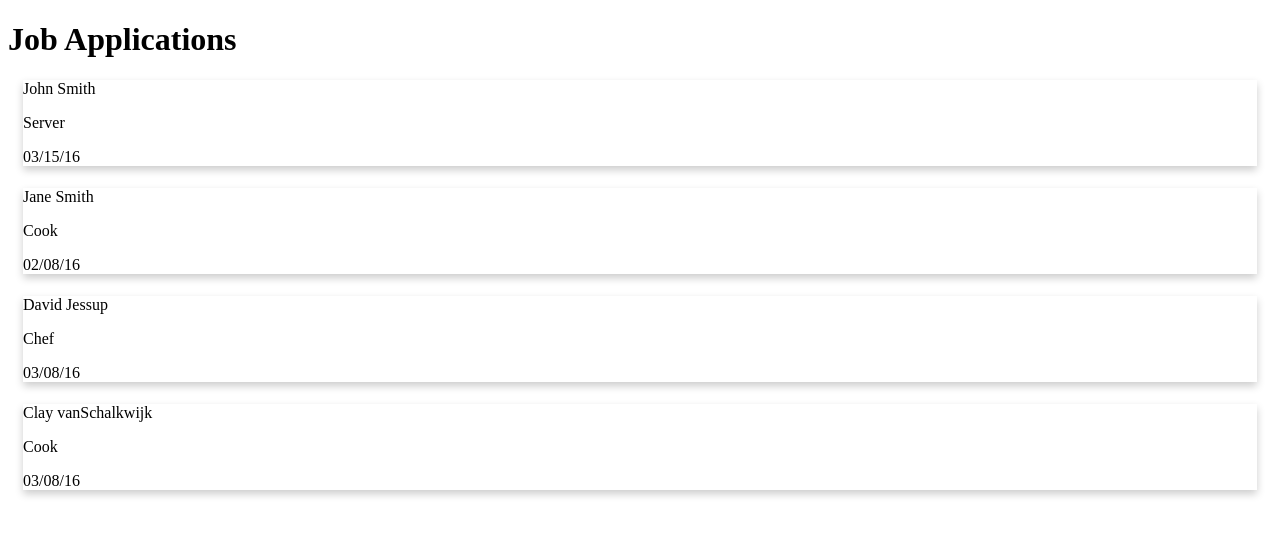
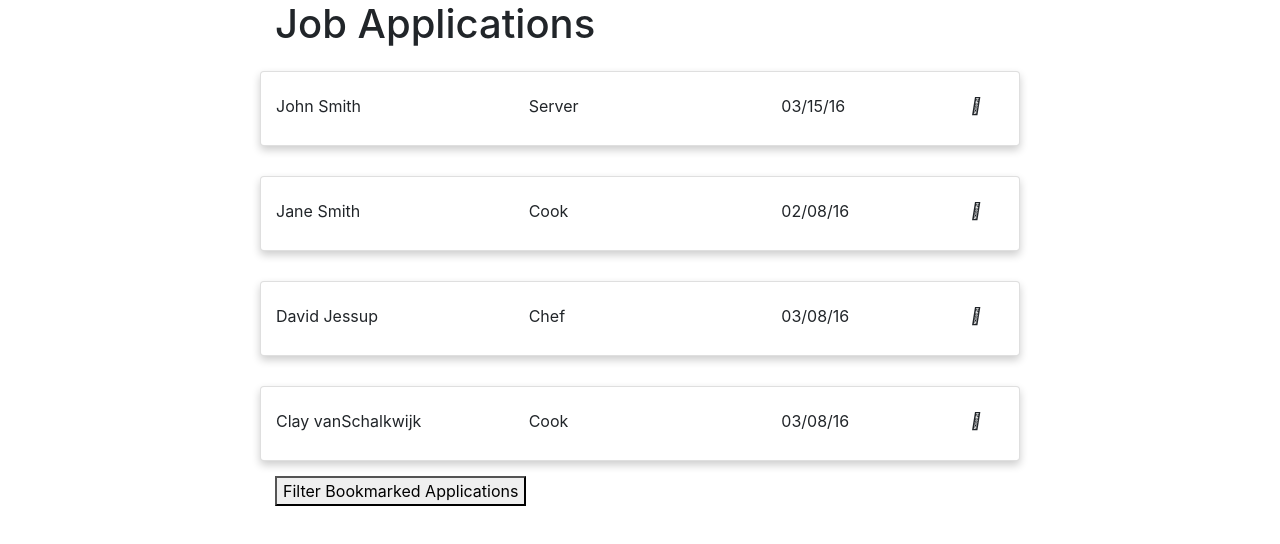
Before and after one commit to jking94/job-application-dashboard, an Angular app: page /dashboard in a window 1280 px wide. Shown: the top 544 px of the page. Built offline with nearby package versions, Linux system fonts and the light colour scheme.

Commit message:
Added basic bookmarking functionality
I had to re-install bootstrap, jquery, and popper.js for an unknown reason…

```diff
--- a/angular.json
+++ b/angular.json
@@ -27,9 +27,15 @@
               "src/assets"
             ],
             "styles": [
-              "src/styles.scss"
+              "./node_modules/bootstrap/dist/css/bootstrap.min.css",
+              "src/styles.scss",
+              "./node_modules/font-awesome/css/font-awesome.css"
             ],
-            "scripts": []
+            "scripts": [
+              "./node_modules/jquery/dist/jquery.min.js",
+              "./node_modules/bootstrap/dist/js/bootstrap.min.js",
+              "./node_modules/popper.js/dist/umd/popper.min.js"
+            ]
           },
           "configurations": {
             "production": {
--- a/package.json
+++ b/package.json
@@ -19,7 +19,11 @@
     "@angular/platform-browser": "~7.1.0",
     "@angular/platform-browser-dynamic": "~7.1.0",
     "@angular/router": "~7.1.0",
+    "bootstrap": "^4.3.1",
     "core-js": "^2.5.4",
+    "font-awesome": "^4.7.0",
+    "jquery": "^3.4.1",
+    "popper.js": "^1.15.0",
     "rxjs": "~6.3.3",
     "tslib": "^1.9.0",
     "zone.js": "~0.8.26"
--- a/src/app/application-detail/application-detail.component.html
+++ b/src/app/application-detail/application-detail.component.html
@@ -3,6 +3,12 @@
     <div class="col-10 mx-auto">
       <span>Name: </span>
       <span>{{application.name}}</span>
+    </div>
+  </div>
+  <div class="row">
+    <div class="col-10 mx-auto">
+      <span>Is bookmarked: </span>
+      <span>{{application.bookmarked}}</span>
     </div>
   </div>
   <div class="row">
@@ -35,3 +41,11 @@
     </div>
   </div>
 </div>
+
+<div class="container">
+  <div class="row">
+    <div class="col-12">
+      <button (click)="bookmarkApplication(application)">Bookmark Application</button>
+    </div>
+  </div>
+</div>
--- a/src/app/application-detail/application-detail.component.ts
+++ b/src/app/application-detail/application-detail.component.ts
@@ -20,4 +20,8 @@ export class ApplicationDetailComponent implements OnInit {
   ngOnInit() {
   }
 
+  bookmarkApplication(application) {
+    application.bookmarked = !application.bookmarked;
+  }
+
 }
--- a/src/app/dashboard/dashboard.component.html
+++ b/src/app/dashboard/dashboard.component.html
@@ -18,3 +18,11 @@
     </div>
   </div>
 </div>
+
+<div class="container">
+  <div class="row">
+    <div class="col-10 col-md-8 mx-auto">
+      <button (click)="filterBookmarkedApplications()">Filter Bookmarked Applications</button>
+    </div>
+  </div>
+</div>
--- a/src/app/dashboard/dashboard.component.ts
+++ b/src/app/dashboard/dashboard.component.ts
@@ -9,9 +9,10 @@ import { DataService } from '../data.service';
   styleUrls: ['./dashboard.component.scss']
 })
 export class DashboardComponent implements OnInit {
-  data = this.dataService.sampleData;
+  data;
 
   constructor(public dataService: DataService, private router: Router) {
+    this.data = this.dataService.sampleData;
     console.log('Reading local json files');
     console.log(dataService.sampleData);
   }
@@ -24,4 +25,10 @@ export class DashboardComponent implements OnInit {
     this.router.navigate(['/application-detail']);
   }
 
+  filterBookmarkedApplications() {
+    this.data = this.data.filter((application) => {
+      return application.bookmarked === true;
+    });
+  }
+
 }
--- a/src/app/data.service.ts
+++ b/src/app/data.service.ts
@@ -9,5 +9,8 @@ export class DataService {
   applicationDetail;
 
   constructor() {
+    this.sampleData.map((application) => {
+      application['bookmarked'] = false;
+    });
   }
 }
```
Also changed, not shown: 1 other file (tests, documents, lock files or other folders).
